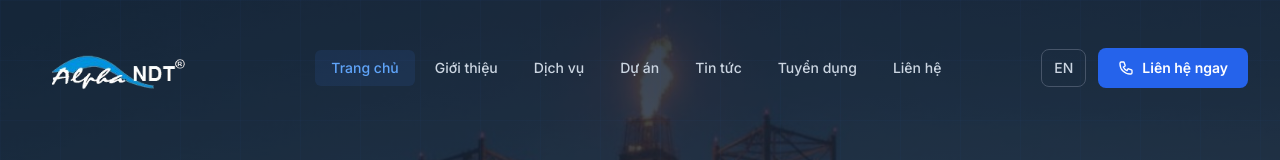
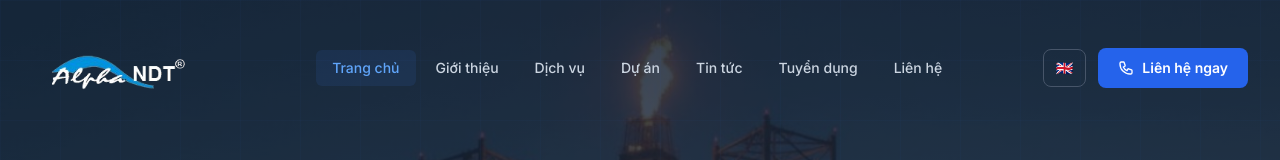
Before and after one commit to Nhut-dz/alpha-ndt, a React (Vite) app: page / in a window 1280 px wide. Shown: the top 160 px of the page. Built offline with nearby package versions, Linux system fonts and the light colour scheme.

Commit message:
Đổi nút chuyển ngôn ngữ EN/VI thành icon cờ 🇬🇧/🇻🇳

```diff
--- a/src/components/Header.jsx
+++ b/src/components/Header.jsx
@@ -82,7 +82,7 @@ export default function Header() {
           {/* CTA + Hamburger */}
           <div className="flex items-center gap-3">
             <button onClick={toggleLang} className="hidden sm:flex items-center gap-1.5 text-slate-300 hover:text-white text-sm font-medium px-3 py-2 rounded-lg border border-slate-600 hover:border-slate-400 transition-colors">
-              {lang === "vi" ? "EN" : "VI"}
+              {lang === "vi" ? "🇬🇧" : "🇻🇳"}
             </button>
             <a
               href="#contact"
@@ -138,7 +138,7 @@ export default function Header() {
               {t(lang, "nav.contactNow")}
             </a>
             <button onClick={toggleLang} className="flex items-center gap-1.5 text-slate-300 hover:text-white text-sm font-medium px-3 py-2 rounded-lg border border-slate-600 hover:border-slate-400 transition-colors justify-center">
-              {lang === "vi" ? "EN" : "VI"}
+              {lang === "vi" ? "🇬🇧" : "🇻🇳"}
             </button>
           </nav>
         </div>
```
